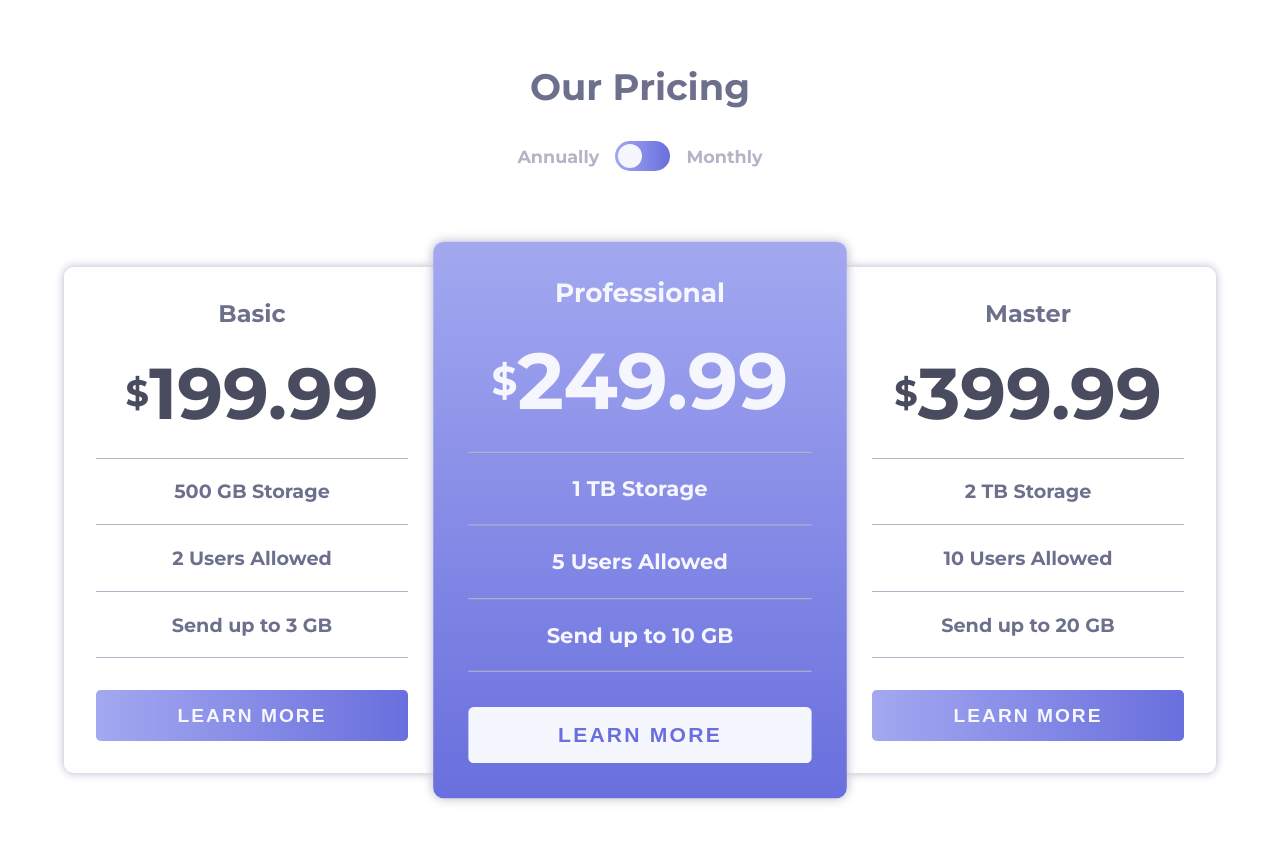
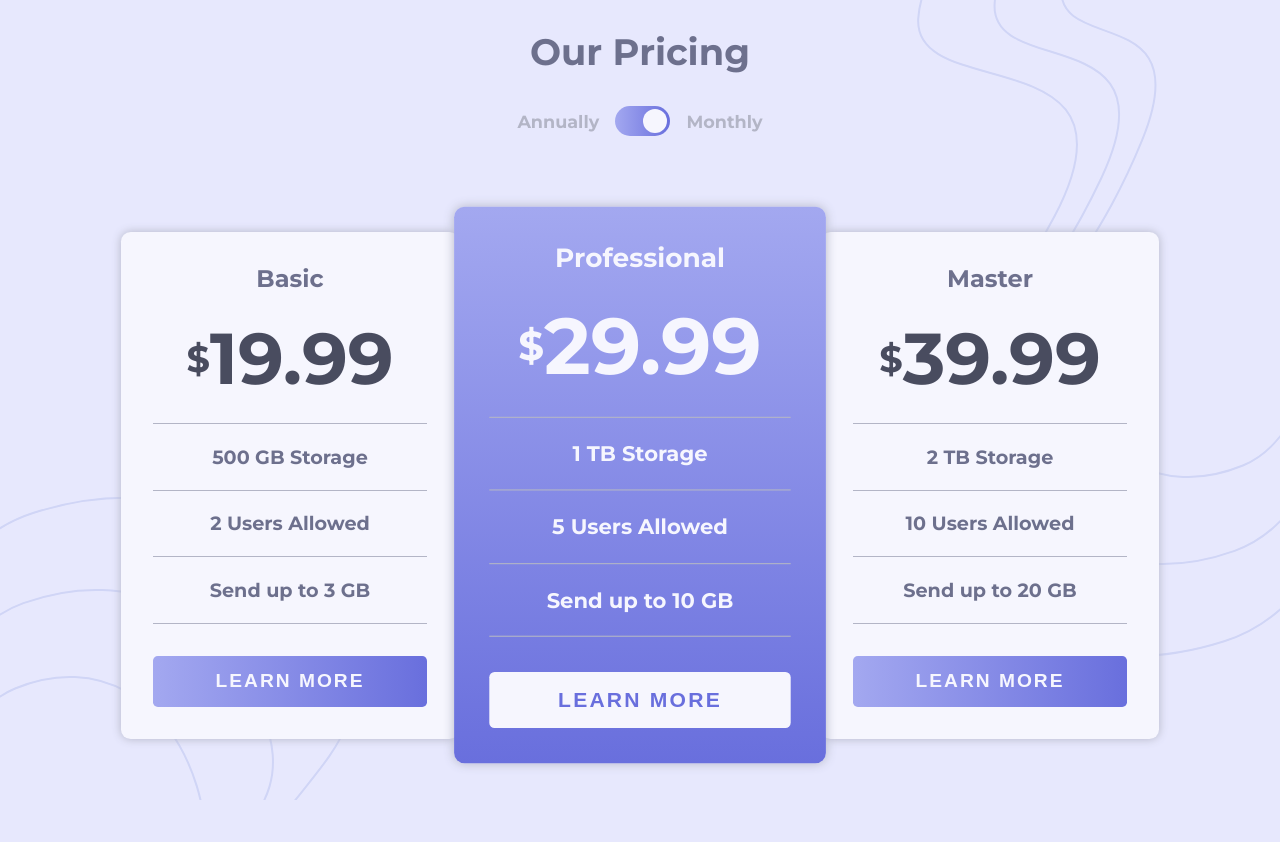
Before and after one commit to JonathanP4/Pricing-component, a plain HTML site: page index.html in a window 1280 px wide. Drawn offline with Linux system fonts and the light colour scheme.

Commit message:
Added bg image

```diff
--- a/app/script/index.js
+++ b/app/script/index.js
@@ -3,7 +3,11 @@ const prices = document.querySelectorAll('.price');
 
 const basePrices = [19.99, 24.99, 39.99]
 
-time.value = 1
+time.value = 2
+
+if (window.innerHeight > 733) {
+   document.body.style.height = `${window.innerHeight}px`
+}
 
 const setPrices = val => {
    console.log(val);
@@ -19,5 +23,7 @@ time.addEventListener('touchend', () => {
    setPrices(+time.value)
 })
 window.addEventListener('resize', () => {
-   document.body.style.height = `${window.innerHeight}px`
+   if (window.innerHeight > 733) {
+      document.body.style.height = `${window.innerHeight}px`
+   }
 })
--- a/app/scss/main.scss
+++ b/app/scss/main.scss
@@ -7,10 +7,26 @@ body {
    font-family: 'Montserrat', sans-serif;
    font-size: 15px;
    min-width: 375px;
+   background-color: hsla(236, 87%, 94%, 0.815);
+   position: relative;
 }
 
 button {
    text-transform: uppercase;
+}
+
+.bg-top {
+   position: absolute;
+   top: 0;
+   right: 0;
+   z-index: -1;
+}
+
+.bg-bottom {
+   position: absolute;
+   bottom: 0;
+   left: 0;
+   z-index: -1;
 }
 
 .slider {
@@ -116,6 +132,10 @@ button {
       min-height: 733px;
    }
 
+   .plans-container {
+      width: 80%;
+   }
+
    .our-pricing {
       margin-top: 4rem
    }
--- a/dist/script/index.js
+++ b/dist/script/index.js
@@ -1 +1 @@
-const time=document.querySelector("#time"),prices=document.querySelectorAll(".price"),basePrices=[19.99,24.99,39.99],setPrices=(time.value=1,i=>{console.log(i),prices.forEach((e,t)=>{e.textContent=""+(1===i?(10*basePrices[t]+.09).toFixed(2):basePrices[t])})});time.addEventListener("click",()=>{setPrices(+time.value)}),time.addEventListener("touchend",()=>{setPrices(+time.value)}),window.addEventListener("resize",()=>{document.body.style.height=window.innerHeight+"px"});
+const time=document.querySelector("#time"),prices=document.querySelectorAll(".price"),basePrices=[19.99,24.99,39.99],setPrices=(time.value=2,733<window.innerHeight&&(document.body.style.height=window.innerHeight+"px"),t=>{console.log(t),prices.forEach((e,i)=>{e.textContent=""+(1===t?(10*basePrices[i]+.09).toFixed(2):basePrices[i])})});time.addEventListener("click",()=>{setPrices(+time.value)}),time.addEventListener("touchend",()=>{setPrices(+time.value)}),window.addEventListener("resize",()=>{733<window.innerHeight&&(document.body.style.height=window.innerHeight+"px")});
--- a/index.html
+++ b/index.html
@@ -12,21 +12,23 @@
 </head>
 
 <body>
-   <div class="wrapper">
+   <img class="bg-top" src="./dist/img/bg-top.svg" alt="bg-top">
+   <img class="bg-bottom" src="./dist/img/bg-bottom.svg" alt="bg-bottom">
+   <main class="wrapper">
       <div class="our-pricing">
          <h1 class="text-blue text-xl">Our Pricing</h1>
          <div class="text-light-blue text-sm">
             <span>Annually</span>
-            <input class="slider" type="range" name="range" id="time" min="1" max="2">
+            <input class="slider" aria-label="range" type="range" id="time" min="1" max="2">
             <span>Monthly</span>
          </div>
       </div>
       <div class="plans-container">
-         <div class="plan plan--1 text-blue">
+         <div class="plan plan--1 text-blue bg-lighter-blue">
             <h1 class="text-lg">Basic</h1>
             <h1 class="price-title text-xxl text-dark-blue">
                <span class="text-xl">$</span>
-               <span class="price">199.99</span>
+               <span class="price">19.99</span>
             </h1>
             <hr>
             <p class="text-md">500 GB Storage</p>
@@ -42,7 +44,7 @@
             <h1 class="text-lg">Professional</h1>
             <h1 class="price-title text-xxl">
                <span class="text-xl">$</span>
-               <span class="price">249.99</span>
+               <span class="price">29.99</span>
             </h1>
             <hr>
             <p class="text-md">1 TB Storage</p>
@@ -54,11 +56,11 @@
             <button class="bg-lighter-blue btn-purple--hover text-purple text-md">Learn more</button>
          </div>
 
-         <div class="plan plan--3 text-blue">
+         <div class="plan plan--3 text-blue bg-lighter-blue">
             <h1 class="text-lg">Master</h1>
             <h1 class="price-title text-xxl text-dark-blue">
                <span class="text-xl">$</span>
-               <span class="price">399.99</span>
+               <span class="price">39.99</span>
             </h1>
             <hr>
             <p class="text-md">2 TB Storage</p>
@@ -70,7 +72,7 @@
             <button class="bg-gradient-right btn-white--hover text-lighter-blue text-md">Learn more</button>
          </div>
       </div>
-   </div>
+   </main>
 </body>
 
 </html>
```
Also changed, not shown: dist/css/main.css.
